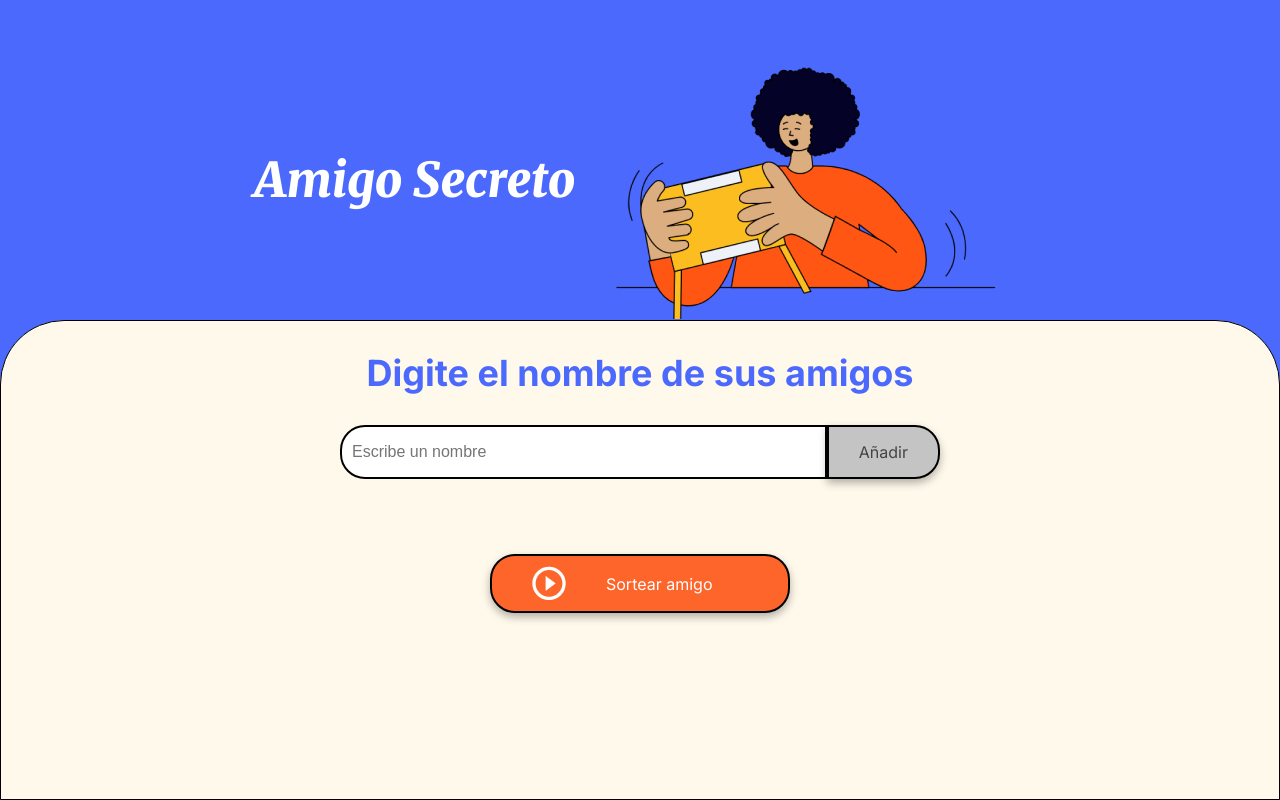
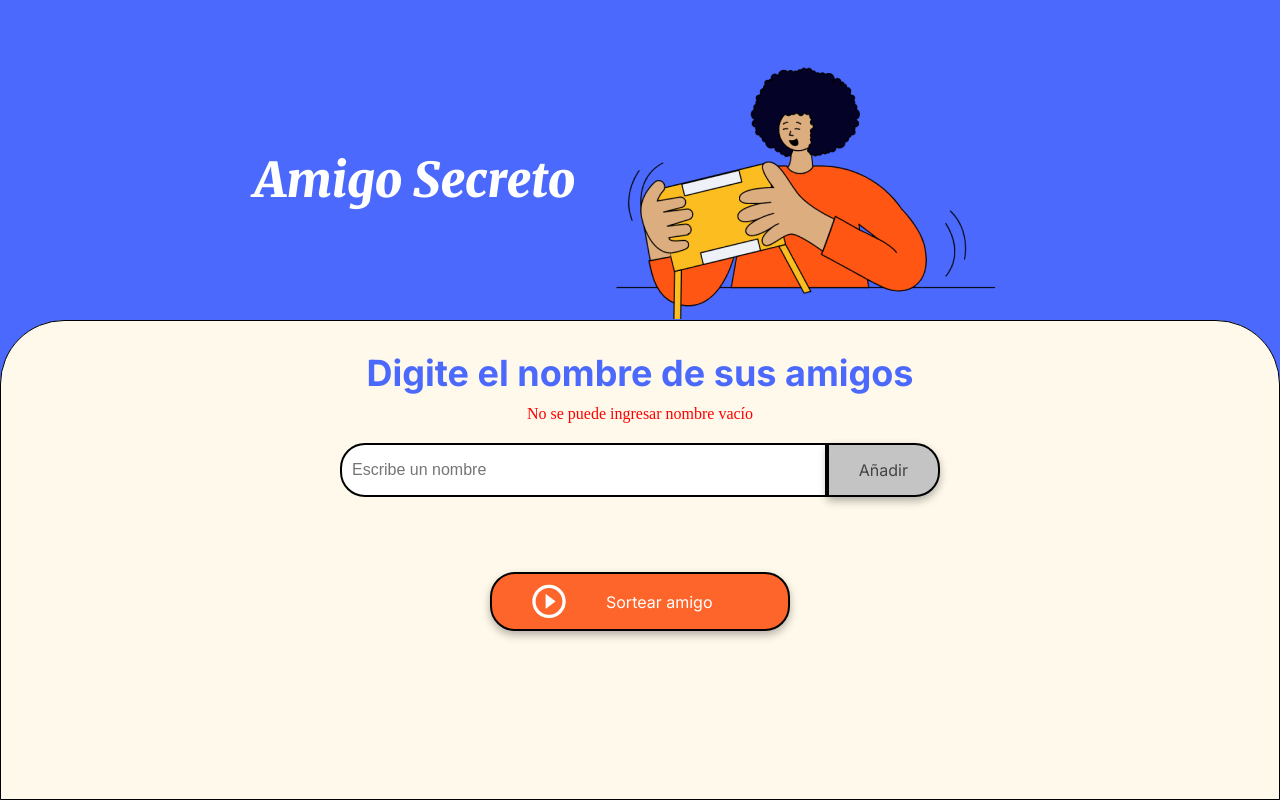
Before and after one commit to GonzalezzMatias/challengue-amigo-secreto-main, a plain HTML site: page index.html in a window 1280 px wide. Both pictures are taken after a click on the button "Añadir". Drawn offline with Linux system fonts and the light colour scheme.

Commit message:
Agregando mensasje por si el usuario ingresa un dato vacio y haciendo dicha logica

```diff
--- a/app.js
+++ b/app.js
@@ -2,11 +2,19 @@
 let amigos = [];
 function agregarAmigo(){
     let nombre = document.getElementById('amigo').value.trim();
-    amigos.push(nombre);
-    console.log(nombre);
-    console.log(amigos);
-    document.getElementById('amigo').value=("");
-    actualizarLista(amigos)
+    if (nombre == '') {
+        mensaje = document.getElementById('mensaje-error');
+        mensaje.textContent = 'No se puede ingresar nombre vacío';
+        mensaje.style.display = 'block';
+      } else {
+        mensaje.style.display = 'none';
+        amigos.push(nombre);
+        console.log(nombre);
+        console.log(amigos);
+        document.getElementById('amigo').value=("");
+        actualizarLista(amigos)
+      }
+
 }
 
 function actualizarLista(listaDeAmigos) {
--- a/index.html
+++ b/index.html
@@ -19,6 +19,7 @@
 
         <section class="input-section">
             <h2 class="section-title">Digite el nombre de sus amigos</h2>
+            <p id="mensaje-error" style="color:red; display:none;"></p>
             <div class="input-wrapper">
                 <input type="text" id="amigo" class="input-name" placeholder="Escribe un nombre">
                 <button class="button-add" onclick="agregarAmigo()">Añadir</button>
```
